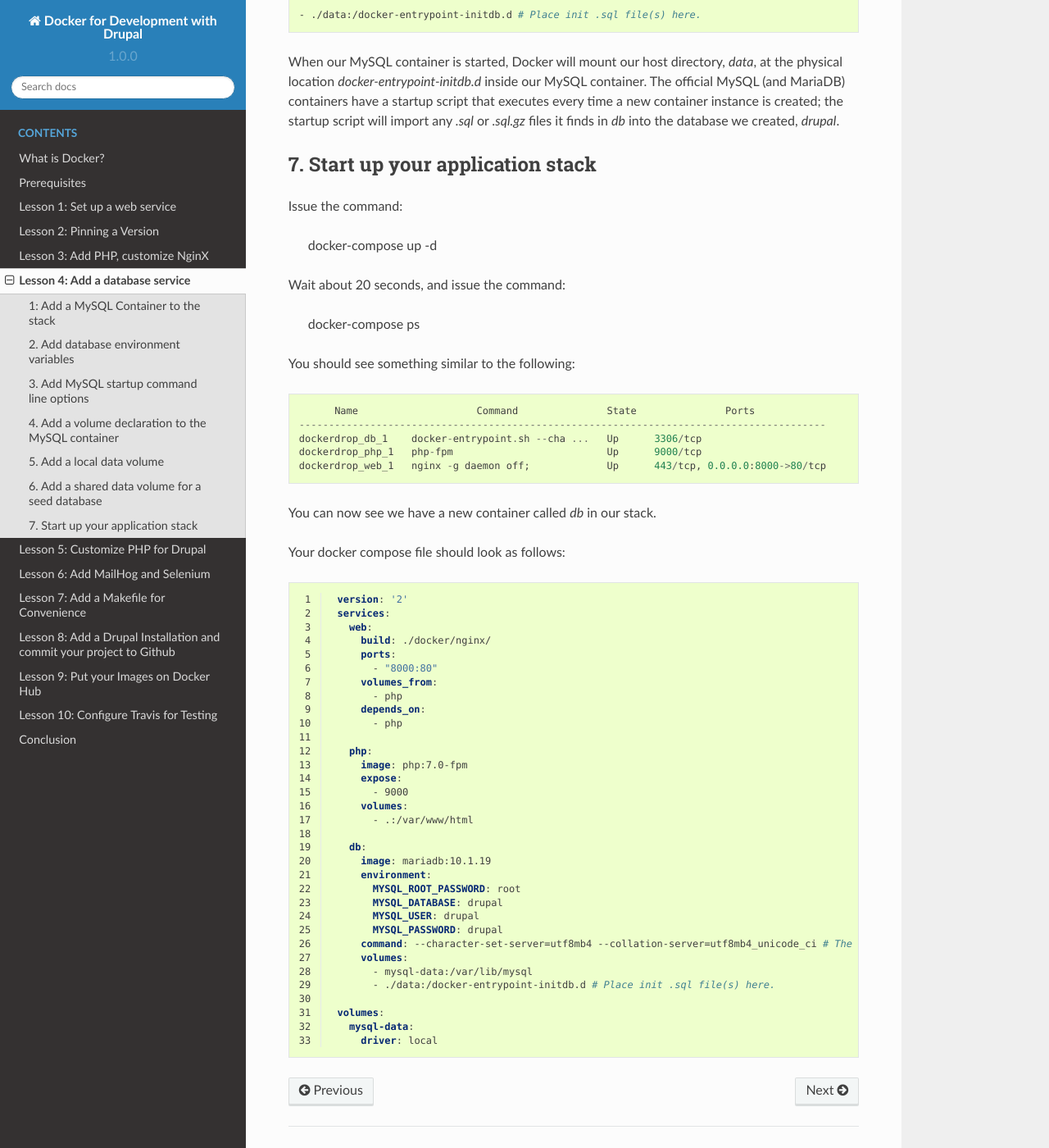
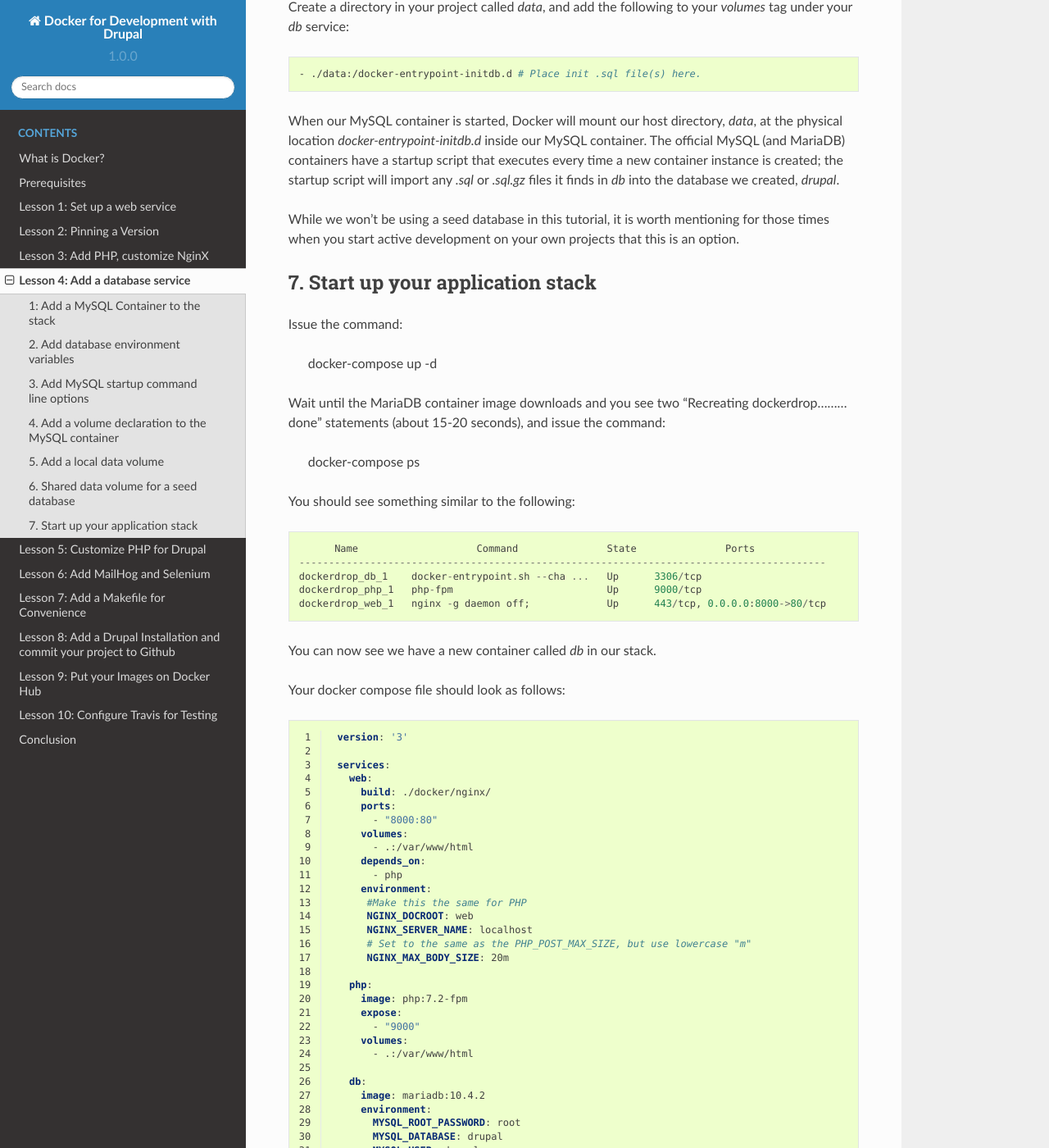
Before and after one commit to codementality/docker-for-drupal-development, a Sphinx documentation site: the page built from docs/lessonfour.rst, in a window 1280 px wide and 1400 px high, scrolled down 2647 px. Shown: the whole window at 82% size. Built offline with Sphinx 7.4.7 and the Read the Docs theme 2.0.0, drawn with Linux system fonts in a browser that asks for light colours; some of the changed text lies outside the part shown.

Commit message:
Updating Lesson four

```diff
--- a/docs/lessonfour.rst
+++ b/docs/lessonfour.rst
@@ -10,10 +10,10 @@
    :linenos:
 
    db:
-     image: mariadb:10.1.21
+     image: mariadb:10.4.2
 
 
-What we've done is add a MariaDB container to our application stack, and pinned it to version 10.1.21.
+What we've done is add a MariaDB container to our application stack, and pinned it to version 10.4.2.
 
 2. Add database environment variables
 #####################################
@@ -78,8 +78,10 @@
 
 When we spin down our application stack with `docker-compose down`, our MySQL container will be destroyed, but our data volume will persist until we physically destroy it.  The next time we spin up our application stack with `docker-compose up -d`, Docker will check to see if the `mysql-data` volume exists; if it does, Docker will mount it to our MySQL container; if it doesn't Docker will create a new data volume to mount inside our MySQL container.
 
-6.  Add a shared data volume for a seed database
+6.  Shared data volume for a seed database
 ################################################
+
+The official Docker images for MariaDB (and MySQL) also provide a way to pre-load a database when you start a container from an official images, or an image derived from an official image.
 
 When a container is started for the first time, a new database with the specified name will be created and initialized with the provided configuration variables. Furthermore, it will execute files with extensions `.sh`, `.sql` and `.sql.gz` that are found in the internal path `/docker-entrypoint-initdb.d`.
 
@@ -93,6 +95,8 @@
 
 When our MySQL container is started, Docker will mount our host directory, `data`, at the physical location `docker-entrypoint-initdb.d` inside our MySQL container.  The official MySQL (and MariaDB) containers have a startup script that executes every time a new container instance is created; the startup script will import any `.sql` or `.sql.gz` files it finds in `db` into the database we created, `drupal`.
 
+While we won't be using a seed database in this tutorial, it is worth mentioning for those times when you start active development on your own projects that this is an option.
+
 7.  Start up your application stack
 ###################################
 
@@ -100,7 +104,7 @@
 
     docker-compose up -d
 
-Wait about 20 seconds, and issue the command:
+Wait until the MariaDB container image downloads and you see two "Recreating dockerdrop.........done" statements (about 15-20 seconds), and issue the command:
 
     docker-compose ps
 
@@ -119,26 +123,33 @@
 .. code-block:: yaml
    :linenos:
 
-    version: '2'
+    version: '3'
+
     services:
       web:
         build: ./docker/nginx/
         ports:
           - "8000:80"
-        volumes_from:
-          - php
+        volumes:
+          - .:/var/www/html
         depends_on:
           - php
+        environment:
+         #Make this the same for PHP
+         NGINX_DOCROOT: web
+         NGINX_SERVER_NAME: localhost
+         # Set to the same as the PHP_POST_MAX_SIZE, but use lowercase "m"
+         NGINX_MAX_BODY_SIZE: 20m
 
       php:
-        image: php:7.0-fpm
+        image: php:7.2-fpm
         expose:
-          - 9000
+          - "9000"
         volumes:
           - .:/var/www/html
 
       db:
-        image: mariadb:10.1.19
+        image: mariadb:10.4.2
         environment:
           MYSQL_ROOT_PASSWORD: root
           MYSQL_DATABASE: drupal
```
